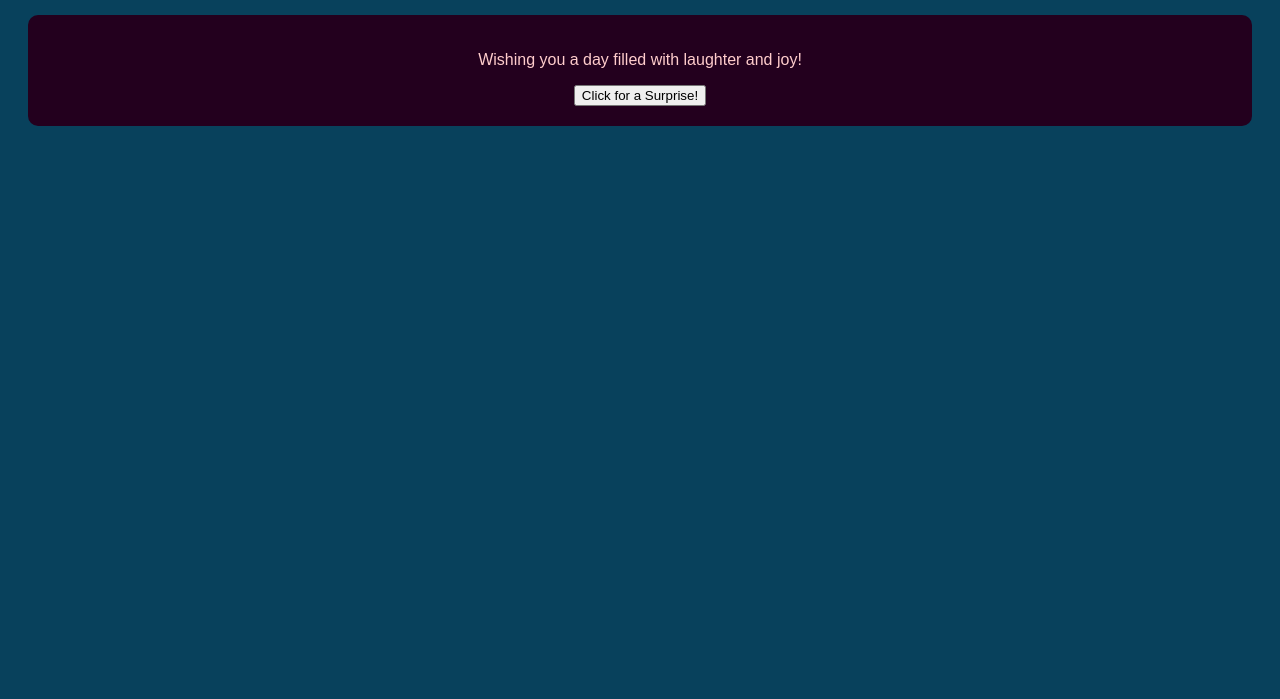
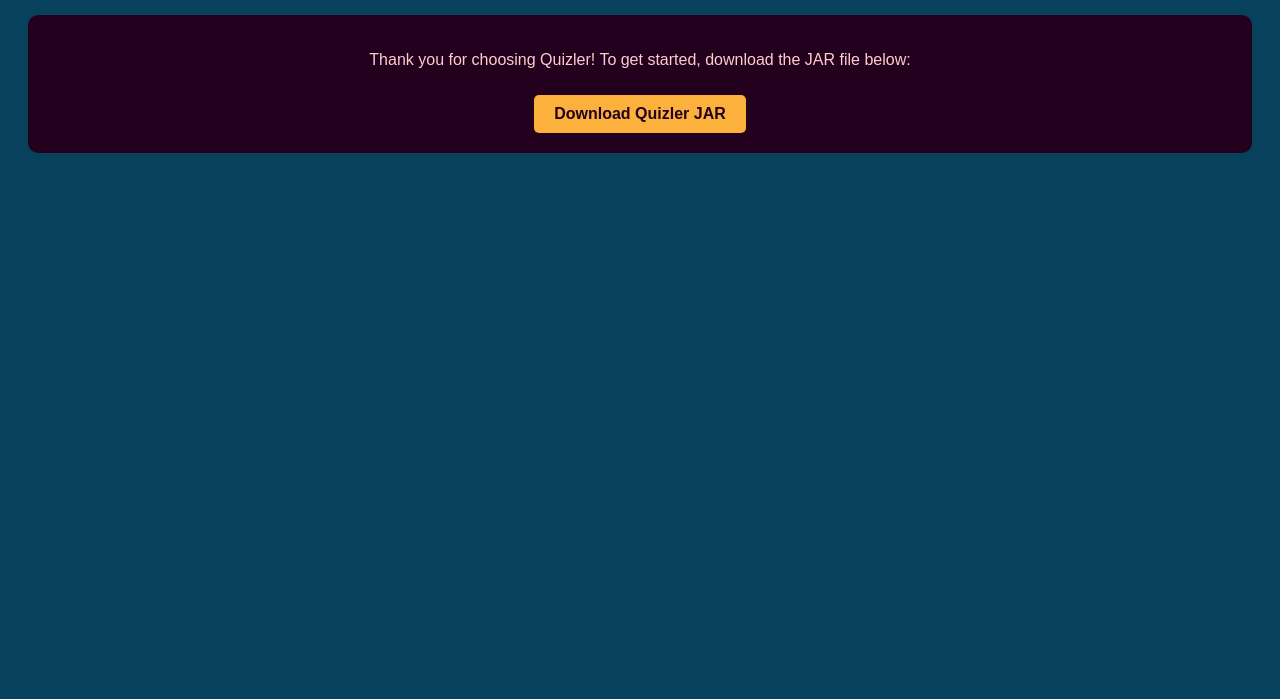
Before and after one commit to jeancarson/jeancarson.githib.io, a plain HTML site: page index.html in a window 1280 px wide. Shown: the part 101-800 px from the top of the page. Drawn offline with Linux system fonts and the light colour scheme.

Commit message:
Update index.html

```diff
--- a/index.html
+++ b/index.html
@@ -3,7 +3,7 @@
 <head>
     <meta charset="UTF-8">
     <meta name="viewport" content="width=device-width, initial-scale=1.0">
-    <title>Funny Birthday Card</title>
+    <title>Quizler - Download</title>
     <style>
         body {
             background-color: #08415C;
@@ -17,7 +17,7 @@
             color: #FBB13C;
         }
 
-        .birthday-message {
+        .download-section {
             margin-top: 30px;
             padding: 20px;
             background-color: #23001E;
@@ -25,53 +25,26 @@
             color: #FFCCCC;
         }
 
-        #cat-image {
-            display: none;
-            position: fixed;
-            bottom: 0;
-            left: 50%;
-            transform: translateX(-50%);
-            max-width: 100%;
-            max-height: 100%;
-            cursor: pointer;
+        .download-link {
+            display: inline-block;
+            padding: 10px 20px;
+            margin-top: 10px;
+            background-color: #FBB13C;
+            color: #23001E;
+            text-decoration: none;
+            font-weight: bold;
+            border-radius: 5px;
         }
     </style>
-    <script>
-        // Function to show and move the cat image
-        function showAndMoveCat() {
-            const catImage = document.getElementById('cat-image');
-
-            // Randomize the position
-            const randomX = Math.floor(Math.random() * window.innerWidth);
-            const randomY = Math.floor(Math.random() * window.innerHeight);
-
-            catImage.style.left = `${randomX}px`;
-            catImage.style.top = `${randomY}px`;
-
-            // Toggle visibility
-            catImage.style.display = 'block';
-
-            // Move the cat on each click
-            catImage.onclick = () => {
-                const newX = Math.floor(Math.random() * window.innerWidth);
-                const newY = Math.floor(Math.random() * window.innerHeight);
-
-                catImage.style.left = `${newX}px`;
-                catImage.style.top = `${newY}px`;
-            };
-        }
-    </script>
 </head>
 <body>
 
-    <h1>Happy Birthday, [Friend's Name]!</h1>
+    <h1>Quizler - Download Page</h1>
 
-    <div class="birthday-message">
-        <p>Wishing you a day filled with laughter and joy!</p>
-        <button onclick="showAndMoveCat()">Click for a Surprise!</button>
+    <div class="download-section">
+        <p>Thank you for choosing Quizler! To get started, download the JAR file below:</p>
+        <a href="path/to/your/quizler-app.jar" class="download-link" download>Download Quizler JAR</a>
     </div>
-
-    <img id="cat-image" src="cat.jpg" alt="Surprise Cat">
 
 </body>
 </html>
```
